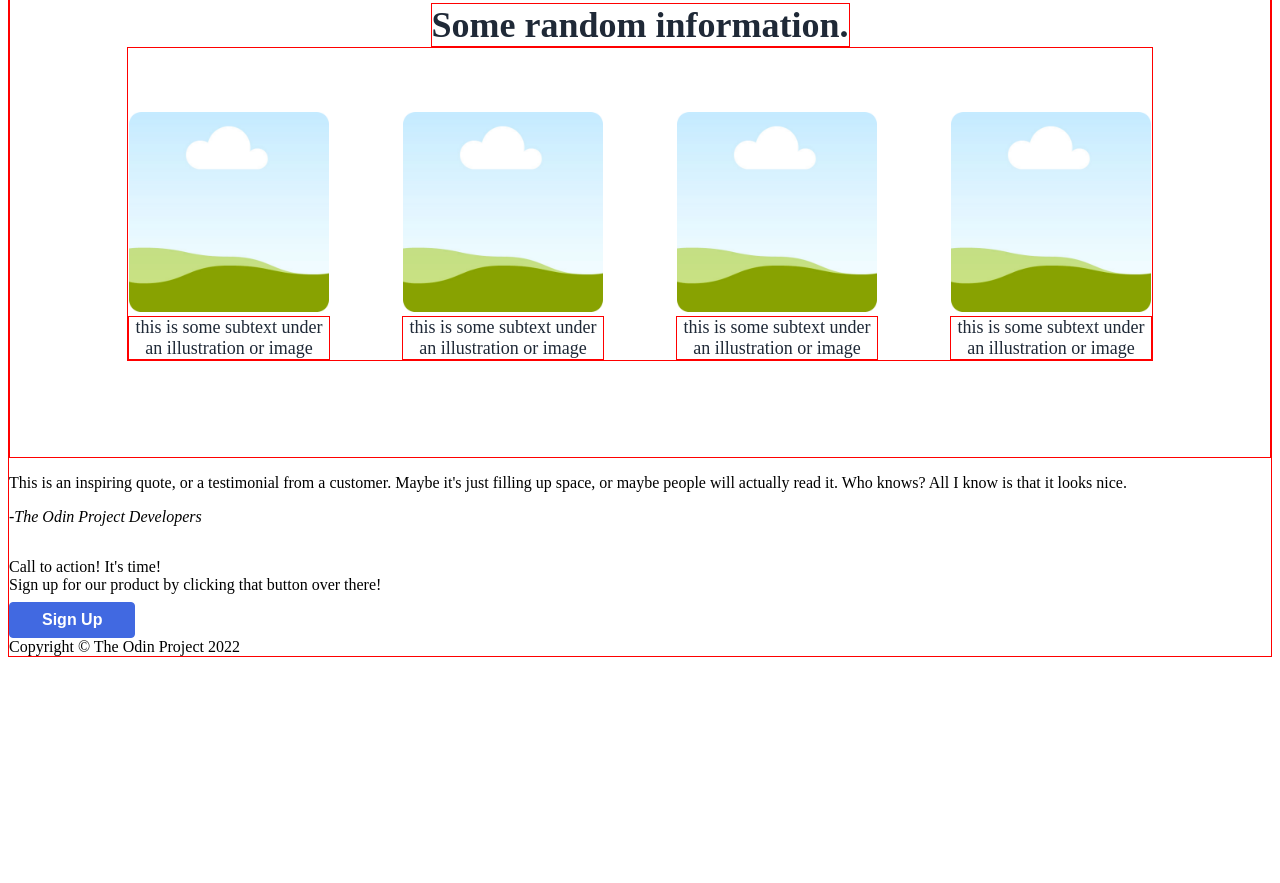
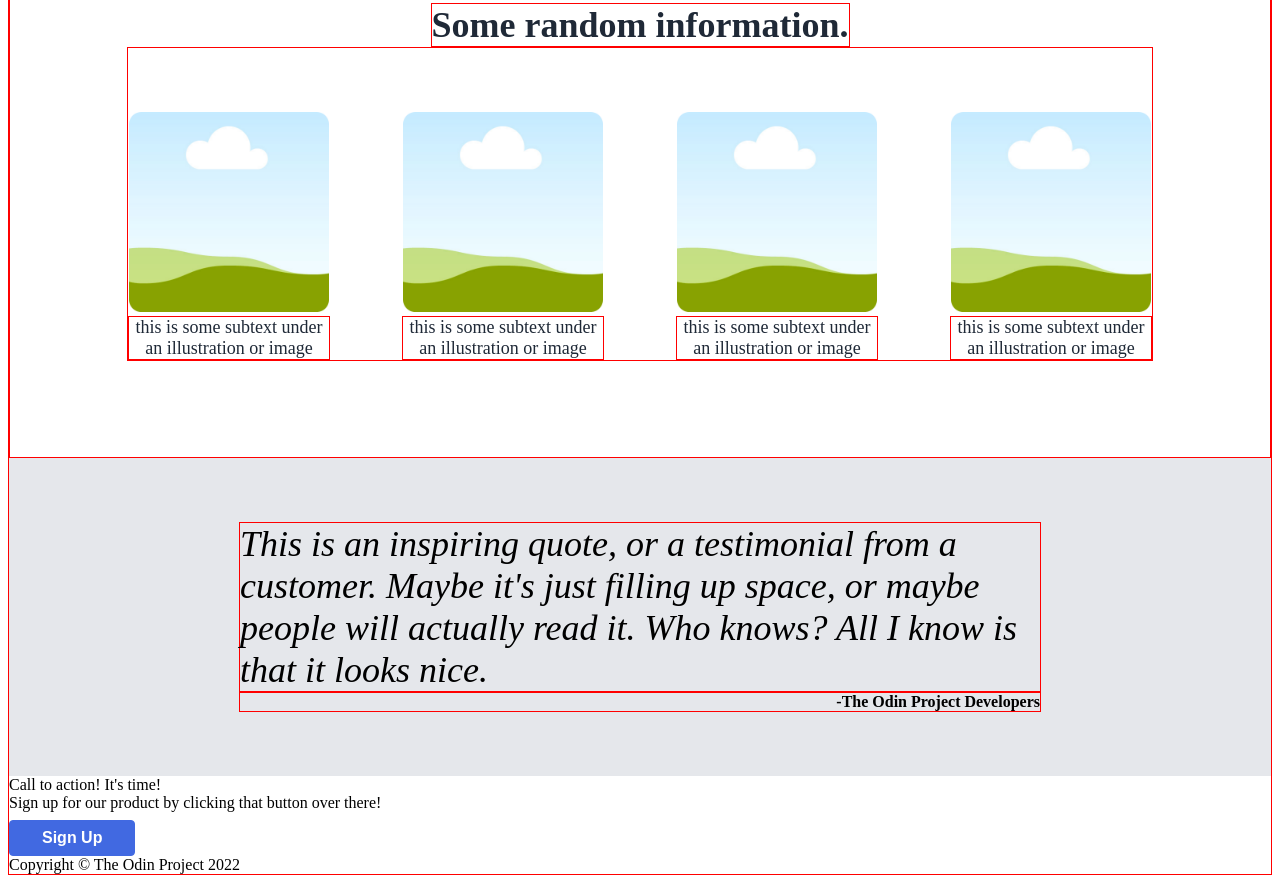
Before and after one commit to jpantle/landing-page, a plain HTML site: page index.html in a window 1280 px wide. Shown: the part 477-1360 px from the top of the page. Before the commit the page ends 1142 px from the top, so only its background shows below. Drawn offline with Linux system fonts and the light colour scheme.

Commit message:
formatted body2

```diff
--- a/index.html
+++ b/index.html
@@ -56,8 +56,8 @@
     </div>
 
     <div class="body2">
-        <p>This is an inspiring quote, or a testimonial from a customer. Maybe it's just filling up space, or maybe people will actually read it. Who knows? All I know is that it looks nice.</div>
-        <cite>-The Odin Project Developers</cite></p>
+        <div class="quote-text">This is an inspiring quote, or a testimonial from a customer. Maybe it's just filling up space, or maybe people will actually read it. Who knows? All I know is that it looks nice.</div>
+        <div class="quote">-The Odin Project Developers</div>
     </div>
 
     <div class="body3">
--- a/style.css
+++ b/style.css
@@ -145,3 +145,31 @@ ul {
     max-width: 200px;
 
 }
+
+.body2 {
+    background-color: #e5e7eb;
+    display: flex;
+    flex-direction: column;
+    justify-content: center;
+    align-items: center;
+    padding: 64px 100px 64px 100px;
+    flex-wrap: wrap;
+
+}
+
+.quote-text {
+    display: flex;
+    font-size: 36px;
+    border: 1px solid red;
+    font-style: oblique;
+    max-width: 800px;
+}
+
+.quote {
+    display: flex;
+    border: 1px solid red;
+    justify-content: flex-end;
+    font-weight: 700;
+    max-width: 800px;
+    min-width: 800px;
+}
```
